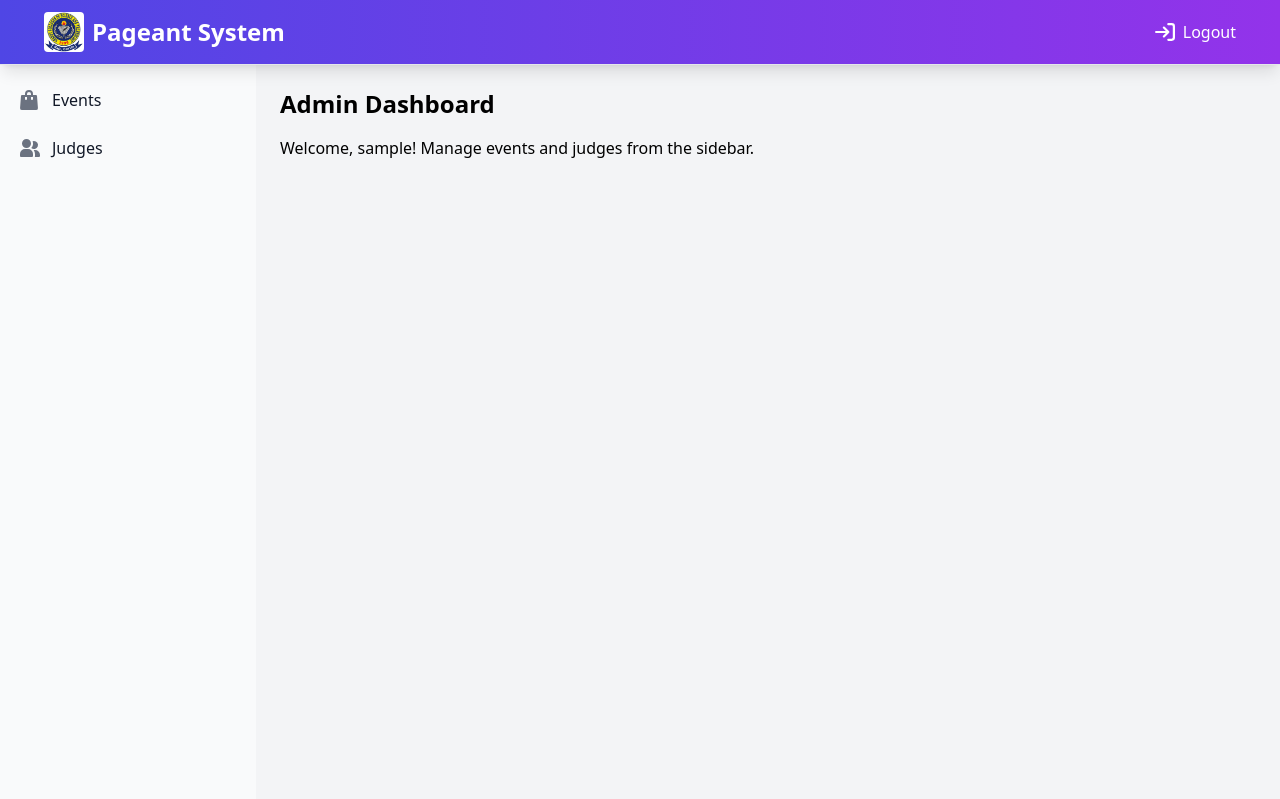
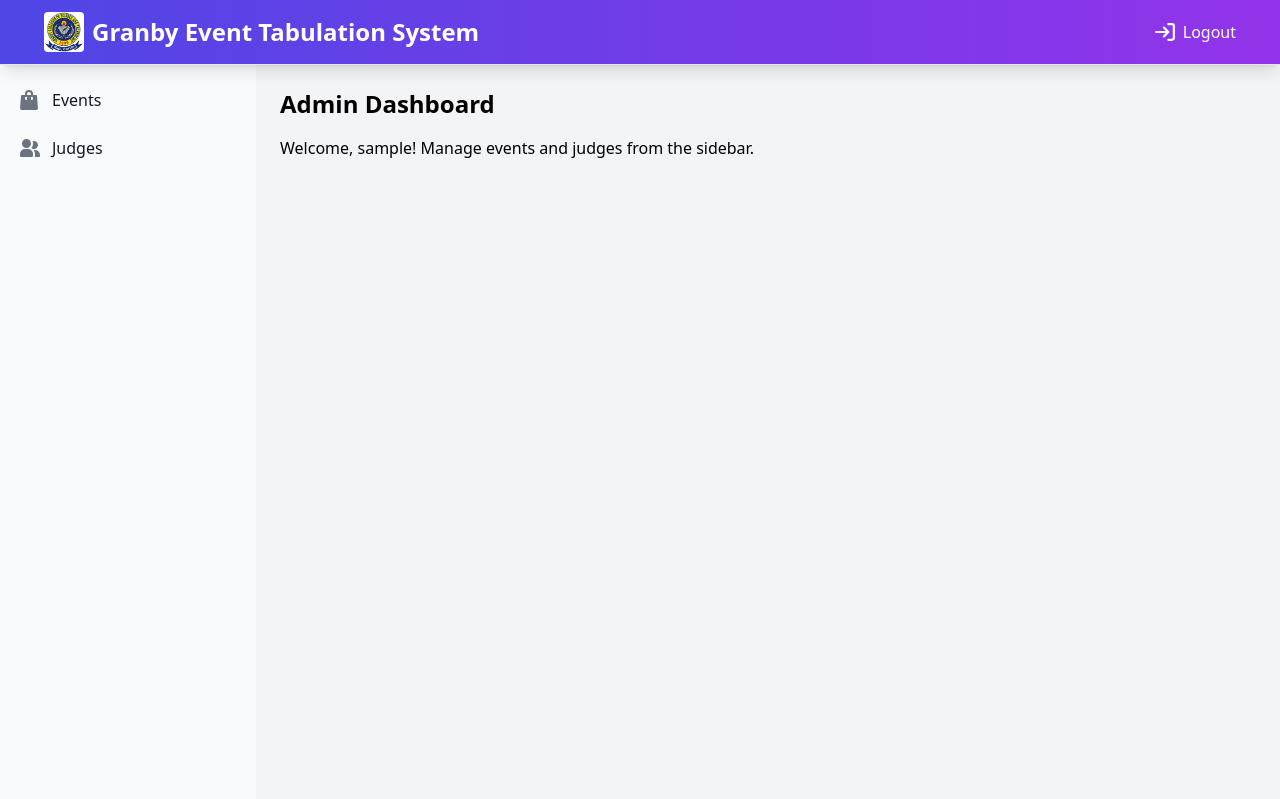
Before and after one commit to shamim565/pageant-tabulation-system, a Django app: page / in a window 1280 px wide. Shown: the top 799 px of the page. Run offline with Django 4.2, Linux system fonts and the light colour scheme; the visitor is signed in with stand-in values (Sample User, id 1); some libraries are stand-ins or nearby versions.

```diff
--- a/home/templates/base.html
+++ b/home/templates/base.html
@@ -3,7 +3,7 @@
 <head>
     <meta charset="UTF-8">
     <meta name="viewport" content="width=device-width, initial-scale=1.0">
-    <title>Pageant Tabulation System</title>
+    <title>Granby Event Tabulation System</title>
     <script src="https://cdn.tailwindcss.com"></script>
     <script src="https://unpkg.com/htmx.org@1.9.6"></script>
     <link href="https://cdn.jsdelivr.net/npm/flowbite@2.2.1/dist/flowbite.min.css" rel="stylesheet" />
--- a/home/templates/navbar.html
+++ b/home/templates/navbar.html
@@ -22,7 +22,7 @@
                 <!-- Brand -->
                 <a href="{% url 'dashboard' %}" class="flex items-center space-x-2">
                     <img src="{% static 'school.jpg' %}" alt="School Logo" class="h-8 w-auto sm:h-10 object-contain rounded">
-                    <span class="text-xl font-semibold text-white sm:text-2xl">Pageant System</span>
+                    <span class="text-xl font-semibold text-white sm:text-2xl">Granby Event Tabulation System</span>
                 </a>
             </div>
 
--- a/home/views.py
+++ b/home/views.py
@@ -8,7 +8,7 @@ from django.core.paginator import Paginator
 from django.db.models import Q, Sum, Avg
 from django.contrib import messages
 from .forms import EventForm, JudgeForm, CriteriaForm, CandidateForm
-from django.http import HttpResponse, JsonResponse
+from django.http import HttpResponse
 from django.template.loader import render_to_string
 
 
@@ -30,7 +30,7 @@ def profile(request):
 @login_required
 def dashboard(request):
     if is_admin(request.user):
-        events = Event.objects.all()
+        events = Event.objects.filter(created_by=request.user)
         return render(
             request,
             "home/admin_dashboard.html",
@@ -80,6 +80,12 @@ def event_list(request):
     events = Event.objects.filter(
         Q(title__icontains=query) | Q(venue__icontains=query)
     ).order_by("-created_at")
+
+    if is_admin(request.user):
+        events = events.filter(created_by=request.user)
+    elif is_judge(request.user):
+        events = events.filter(judges=request.user)
+
     paginator = Paginator(events, 10)
     page_number = request.GET.get("page")
     page_obj = paginator.get_page(page_number)
@@ -221,6 +227,8 @@ def event_detail(request, event_id):
 def judge_list(request):
     query = request.GET.get("q", "")
     judges = User.objects.filter(Q(username__icontains=query)&Q(is_superuser=False)).order_by("username")
+    if is_admin(request.user):
+        judges = judges.filter(groups__name="Judge")
     paginator = Paginator(judges, 10)
     page_number = request.GET.get("page")
     page_obj = paginator.get_page(page_number)
```
